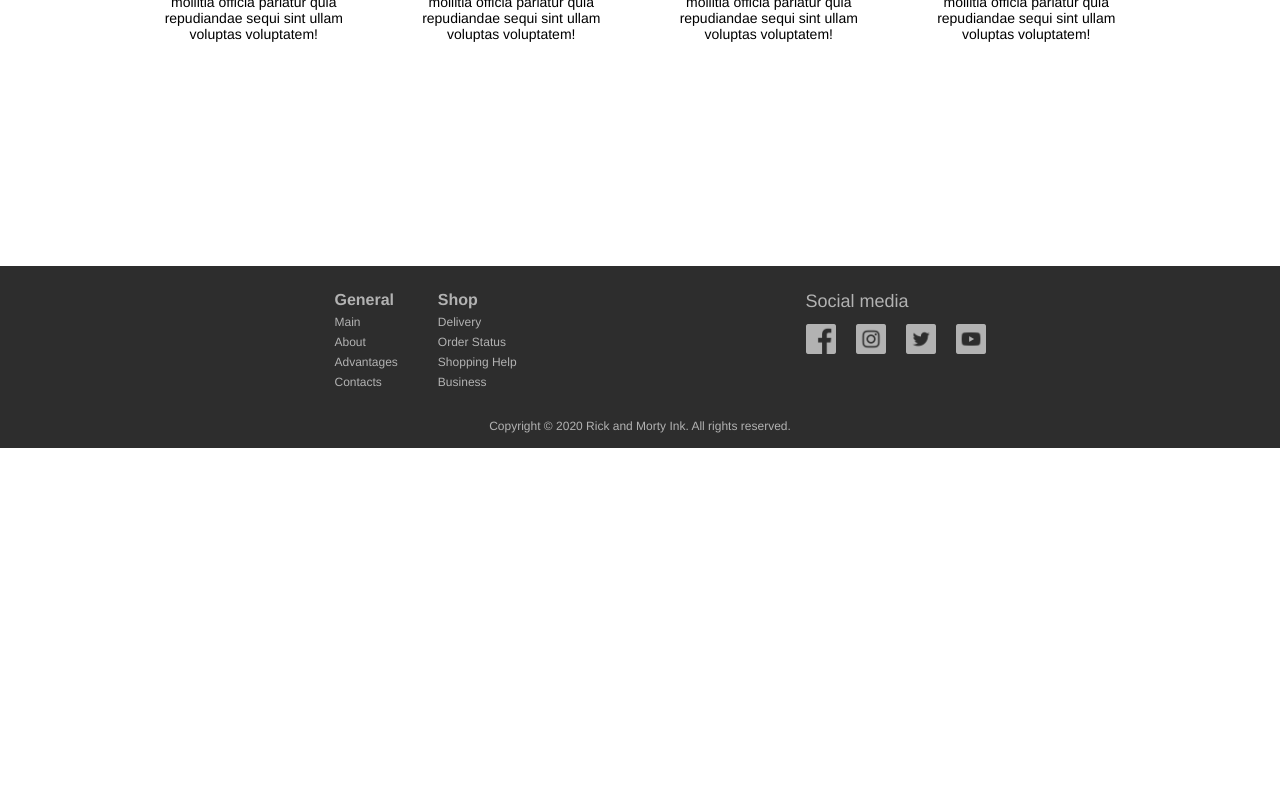
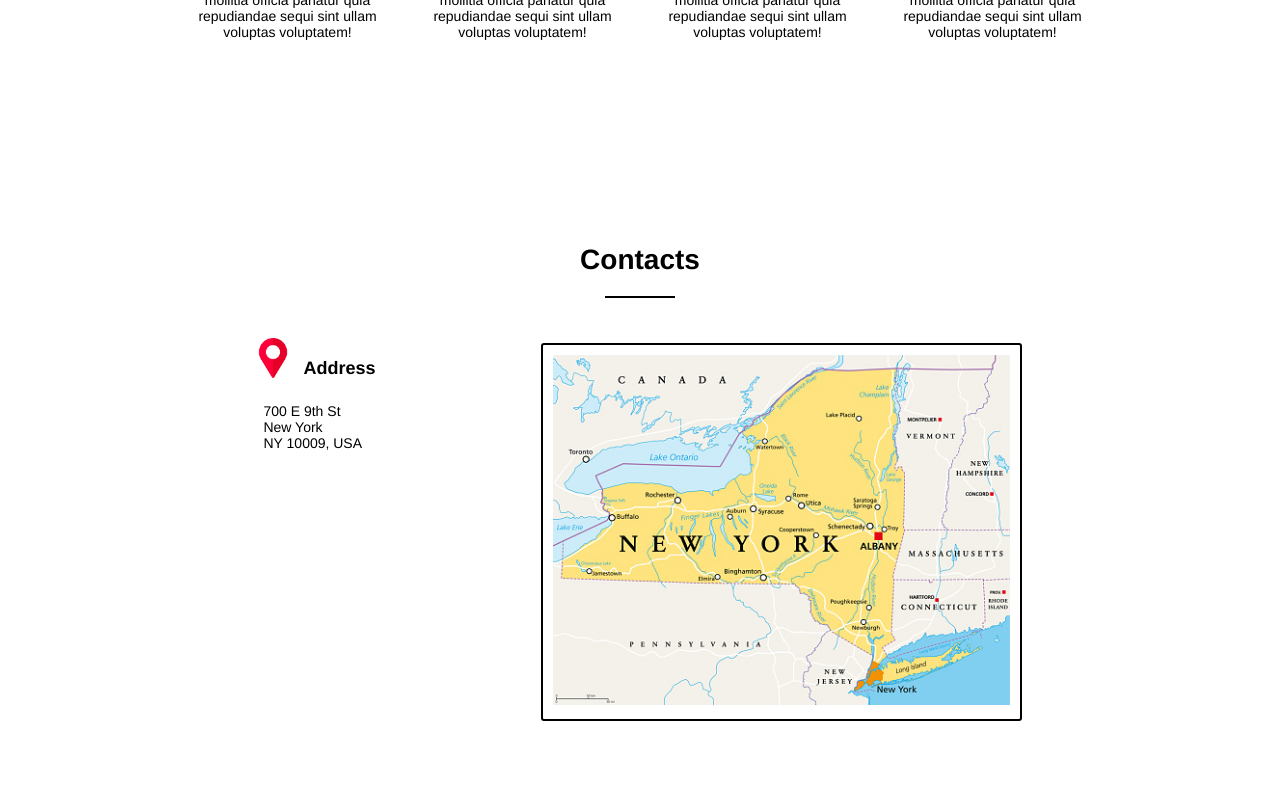
Before and after one commit to DariaHighfly/rick-and-morty-site, a Vue app: page / in a window 1280 px wide. Shown: the part 2620-3420 px from the top of the page. Before the commit the page ends 3068 px from the top, so only its background shows below. Built offline with nearby package versions, Linux system fonts and the light colour scheme.

Commit message:
[add] advantages & contacts

```diff
--- a/src/components/Advantages.vue
+++ b/src/components/Advantages.vue
@@ -74,22 +74,24 @@
     .advantages-content {
         display: flex;
         flex-direction: row;
-        justify-content: space-around;
+        justify-content: center;
         align-items: center;
         margin: 30px 0;
+        flex-wrap: wrap;
     }
     .advantages-content-elem {
         display: flex;
         flex-direction: column;
         justify-items: center;
         align-items: center;
-        margin-right: 50px;
+        margin-right: 35px;
+        max-width: 200px;
     }
     .advantages-content-elem:last-child {
         margin-right: 0;
     }
     .advantages-content-elem__border {
-        border: 3px solid #000000;
+        border: 2px solid #000000;
         border-radius: 100%;
         padding: 30px;
     }
@@ -111,6 +113,7 @@
     .advantages-content-elem__text {
         font-size: 14px;
         text-align: center;
+        width: inherit;
         max-width: 95%;
     }
 </style>
--- a/src/components/Contacts.vue
+++ b/src/components/Contacts.vue
@@ -1,5 +1,22 @@
 <template>
-
+    <div class="contacts">
+        <p class="contacts__title">Contacts</p>
+        <hr class="contacts__line"/>
+        <div class="contacts-content">
+            <div class="contacts-content-column">
+                <div class="contacts-content-column__row">
+                    <img class="contacts-content__pic" src="../assets/pin.png">
+                    <p class="contacts-content-column__title">Address</p>
+                </div>
+                <p class="contacts-content-column__text"> 700 E 9th St <br/> New York  <br/> NY 10009, USA</p>
+            </div>
+            <div class="contacts-content-column">
+                <div class="contacts-content-column__border">
+                    <img class="contacts-content-column__map" src="../assets/map.jpg">
+                </div>
+            </div>
+        </div>
+    </div>
 </template>
 
 <script>
@@ -9,5 +26,77 @@
 </script>
 
 <style scoped>
-
+    .contacts {
+        display: flex;
+        flex-direction: column;
+        justify-items: center;
+        align-items: center;
+        max-width: 980px;
+        margin: 0 auto;
+        padding: 100px 0 50px 0;
+    }
+    .contacts__title {
+        font-size: 28px;
+        font-weight: bold;
+        margin: 10px 0;
+    }
+    .contacts__line {
+        height: 2px;
+        width: 70px;
+        background-color: black;
+        border: none;
+        margin: 10px 0 10px 0;
+    }
+    .contacts-content {
+        display: flex;
+        flex-direction: row;
+        justify-content: center;
+        align-items: flex-start;
+        margin: 30px 0 30px 0;
+    }
+    .contacts-content__pic {
+        height: 40px;
+        margin: 0 10px 0 0;
+        transform: scale(1);
+        transition: 0.2s all ease;
+    }
+    .contacts-content__pic:hover {
+        transform: scale(1.05);
+    }
+    .contacts-content-column {
+        margin-right: 160px;
+    }
+    .contacts-content-column:last-child {
+        margin-right: 0;
+    }
+    .contacts-content-column__row {
+        display: flex;
+        flex-direction: row;
+        justify-content: center;
+        align-items: flex-start;
+    }
+    .contacts-content-column__title {
+        font-size: 18px;
+        font-weight: bold;
+        margin: 20px 0 10px 0;
+    }
+    .contacts-content-column__text {
+        font-size: 14px;
+        margin-left: 10px;
+    }
+    .contacts-content-column__border {
+        border: 2px solid #000000;
+        border-radius: 3px;
+        margin: 5px;
+        padding: 10px;
+    }
+    .contacts-content-column__map {
+        height: 350px;
+        width: auto;
+        transform: scale(1);
+        transition: 0.2s all ease;
+    }
+    .contacts-content-column__map:hover {
+        transform: scale(1.02);
+    }
 </style>
```
Also changed, not shown: src/assets/map.jpg (added), src/assets/pin.png (added).
